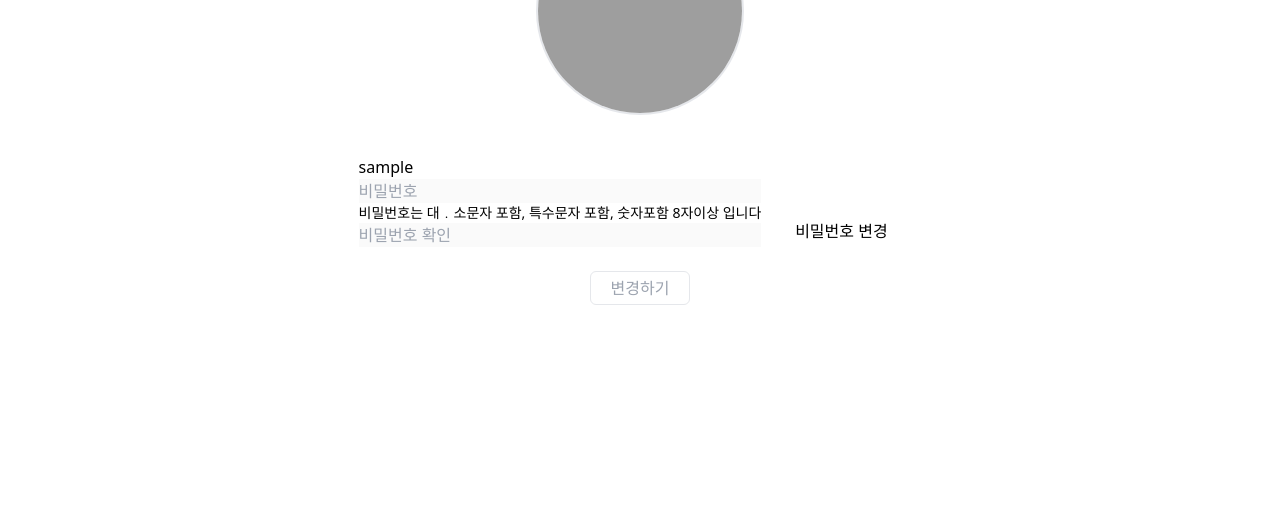
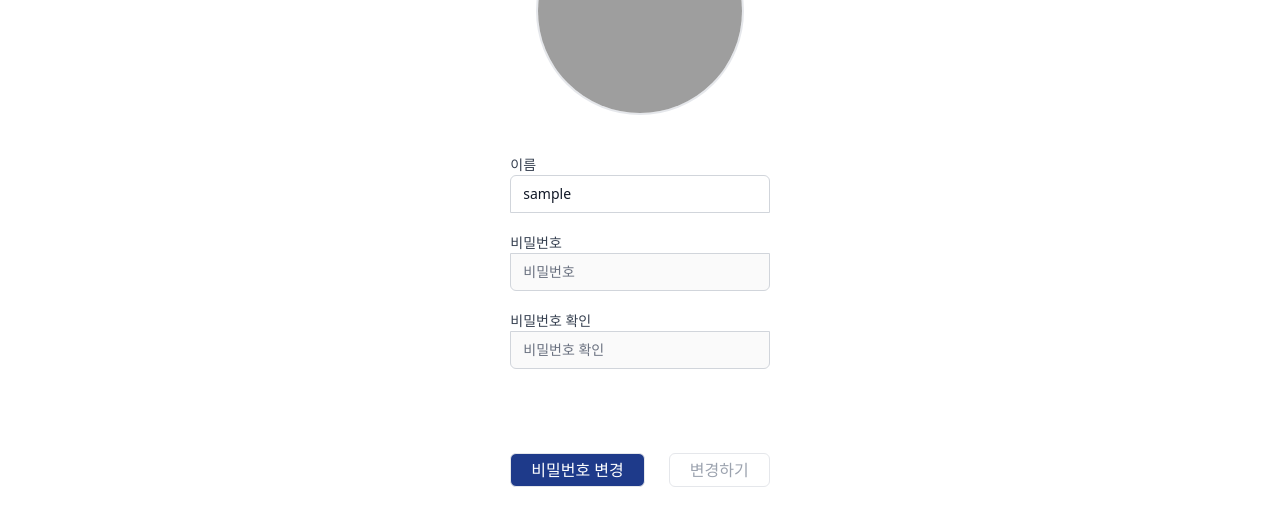
Before and after one commit to youkzo/bookin, a Django app: page /my-page/ in a window 1280 px wide. Shown: the part 181-707 px from the top of the page. Run offline with Django 4.2, Linux system fonts and the light colour scheme; the visitor is signed in with stand-in values (Sample User, id 1); some libraries are stand-ins or nearby versions; some web fonts are replaced; grey boxes are pictures that could not be loaded.

Commit message:
myPage css

```diff
--- a/static/js/myPage.js
+++ b/static/js/myPage.js
@@ -32,6 +32,7 @@ function passwordCanChangeBtn(e) {
   password.removeAttribute("disabled");
   password2.removeAttribute("disabled");
   profileBtn.removeAttribute("disabled");
+  passwordBtn.setAttribute("disabled", "disabled");
 
   Eggy({
     title: "비밀번호를 변경하면 로그아웃됩니다",
@@ -39,6 +40,14 @@ function passwordCanChangeBtn(e) {
     type: "warning",
     position: "bottom-right",
   });
+}
 
-  e.classList += " hidden";
+function checkInvalidPassword() {
+  Eggy({
+    title: "비밀번호 형식을 맞춰주세요.",
+    message:
+      "비밀번호는 대﹒소문자 포함, 특수문자 포함, 숫자포함 8자이상 입니다.",
+    type: "warning",
+    position: "bottom-right",
+  });
 }
--- a/templates/users/profile.html
+++ b/templates/users/profile.html
@@ -1,24 +1,18 @@
 {% extends 'base.html' %}
 
 {% load static %}
-
 
 {% block title %}
   프로필
 {% endblock %}
 
-
 {% block js %}
   <script src="{% static 'js/myPage.js' %}"></script>
   <script>
-    document.addEventListener("DOMContentLoaded", function(event) {
+    document.addEventListener("DOMContentLoaded", function (event) {
       const message = '{{ message }}';
-        if (message){
-            Eggy({
-                title: '유저네임이 변경되지 않았습니다',
-                message: message,
-                type: 'error',
-            });
+      if (message) {
+        Eggy({title: '유저네임이 변경되지 않았습니다', message: message, type: 'error'});
       }
     });
 
@@ -26,17 +20,16 @@
       const myUsername = '{{ user.username }}';
       let profileBtn = document.getElementById("profileBtn");
       let password = document.getElementById("password");
-        if (myUsername != e.value){
+      if (myUsername != e.value) {
         profileBtn.removeAttribute("disabled");
-        }else{
-            if (password.hasAttribute("disabled")){
-                profileBtn.setAttribute("disabled","");
+      } else {
+        if (password.hasAttribute("disabled")) {
+          profileBtn.setAttribute("disabled", "");
         }
       }
     }
   </script>
 {% endblock %}
-
 
 {% block content %}
   <div class="w-full flex flex-col justify-center items-center">
@@ -53,23 +46,39 @@
     <div class="flex flex-col justify-center items-center">
       <form action="{% url 'my-page' %}" method="post">
         {% csrf_token %}
-            <input id="usernameInput" type="text" oninput="onUsernameChange(this)" name='username' placeholder='유저네임' value="{{ user.username }}"required>
-            <div class="flex">
+        <div>
+          <label for="email-address" class="block text-sm font-medium text-gray-700">이름</label>
+          <input id="usernameInput" oninput="onUsernameChange(this)" name="username" value="{{ user.username }}" required="required" type="text" class="appearance-none rounded-none relative block w-full px-3 py-2 mb-5 border border-gray-300 placeholder-gray-500 text-gray-900 rounded-t-md focus:outline-none focus:ring-indigo-500 focus:border-indigo-500 focus:z-10 sm:text-sm" placeholder="이름">
+        </div>
+
+        <div class="">
           <div class="flex flex-col">
-                    <input type="password" id="password" name='password' pattern="^(?=.*?[A-Z])(?=.*?[a-z])(?=.*?[0-9])(?=.*?[#?!@$ %^&*-]).{8,}$" placeholder='비밀번호' disabled required>
-                    <div class="text-sm">비밀번호는 대﹒소문자 포함, 특수문자 포함, 숫자포함 8자이상 입니다</div>
-                    <input type="password"  id="password2" name='password2' placeholder='비밀번호 확인' disabled required>
+            <div>
+              <label class="block text-sm font-medium text-gray-700">비밀번호</label>
+              <input id="password" name="password" onmousedown="checkInvalidPassword()" type="password" pattern="^(?=.*?[A-Z])(?=.*?[a-z])(?=.*?[0-9])(?=.*?[#?!@$ %^&*-]).{8,}$" disabled="disabled" required="required" class="appearance-none rounded-none relative block w-full px-3 py-2 mb-5 border border-gray-300 placeholder-gray-500 text-gray-900 rounded-b-md focus:outline-none focus:ring-indigo-500 focus:border-indigo-500 focus:z-10 sm:text-sm" placeholder="비밀번호">
+
             </div>
-                <div class="flex justify-center items-start w-40 mt-10">
-                    <div onclick="passwordCanChangeBtn(this)" class="cursor-pointer">비밀번호 변경</div>
+            <div>
+              <label for="email-address" class="block text-sm font-medium text-gray-700">비밀번호 확인</label>
+              <input id="password2" name="password2" type="password" disabled="disabled" required="required" class="appearance-none rounded-none relative block w-full px-3 py-2 mb-5 border border-gray-300 placeholder-gray-500 text-gray-900 rounded-b-md focus:outline-none focus:ring-indigo-500 focus:border-indigo-500 focus:z-10 sm:text-sm" placeholder="비밀번호 확인">
             </div>
           </div>
+          <div class="flex justify-center items-start w-40 mt-10"></div>
+        </div>
+        {% if error %}
+          <div class="flex items-center justify-center mb-2 " role="alert">
+            <p class="text-red-600">
+              {{ error }}
+            </p>
+          </div>
+        {% endif %}
+        <div>
           <div class="w-full flex justify-center items-center">
-                <button id="profileBtn" class="mt-6 bg-blue-900 border rounded-md py-1 px-5 flex items-center justify-center text-base font-medium text-white focus:outline-none focus:ring-2 focus:ring-offset-2 focus:ring-blue-500 disabled:bg-white disabled:text-gray-400 disabled:border" disabled>변경하기</button>
+            <button id="passwordBtn" onclick="passwordCanChangeBtn(this)" class="mt-6 mr-6 bg-blue-900 border rounded-md py-1 px-5 flex items-center justify-center text-base font-medium text-white focus:outline-none focus:ring-2 focus:ring-offset-2 focus:ring-blue-500 disabled:bg-white disabled:text-gray-400 disabled:border">비밀번호 변경</button>
+            <button id="profileBtn" class="mt-6 bg-blue-900 border rounded-md py-1 px-5 flex items-center justify-center text-base font-medium text-white focus:outline-none focus:ring-2 focus:ring-offset-2 focus:ring-blue-500 disabled:bg-white disabled:text-gray-400 disabled:border" disabled="disabled">변경하기</button>
           </div>
         </form>
       </div>
     </div>
 
-
   {% endblock %}
--- a/templates/users/signin.html
+++ b/templates/users/signin.html
@@ -57,7 +57,7 @@
                 <!-- Heroicon name: solid/lock-closed -->
 
                 <path fill-rule="evenodd" d="M5 9V7a5 5 0 0110 0v2a2 2 0 012 2v5a2 2 0 01-2 2H5a2 2 0 01-2-2v-5a2 2 0 012-2zm8-2v2H7V7a3 3 0 016 0z" clip-rule="evenodd"/>
-              </svg>
+
               </span>
               로그인
             </button>
@@ -66,7 +66,7 @@
                 <!-- Heroicon name: solid/lock-closed -->
 
                 <path fill-rule="evenodd" d="M5 9V7a5 5 0 0110 0v2a2 2 0 012 2v5a2 2 0 01-2 2H5a2 2 0 01-2-2v-5a2 2 0 012-2zm8-2v2H7V7a3 3 0 016 0z" clip-rule="evenodd"/>
-            </svg>
+
               </span>
               새 계정 만들기
             </button>
--- a/users/views.py
+++ b/users/views.py
@@ -72,14 +72,18 @@ def my_profile_page(request):
         message = ''
         username = request.POST.get('username', None)
         password = request.POST.get('password', None)
+        password2 = request.POST.get('password2', None)
 
         if username != "" and username != request.user.username:
-            message = user_username_update(request.user.id, username)
+            user_message = user_username_update(request.user.id, username)
+        if user_message:
+            return render(request, 'users/profile.html', {'message': message})
         if password:
-            user_password_update(request.user.id, password)
+            pw_message = user_password_update(
+                request.user.id, password, password2)
+        if pw_message:
+            return render(request, 'users/profile.html', {'error': pw_message})
 
-        if message:
-            return render(request, 'users/profile.html', {'message': message})
         return redirect("/my-page")
 
 
```
Also changed, not shown: users/services/profile_services.py (+11 -5 lines). Lines whose indentation alone changed are shown as unchanged.
